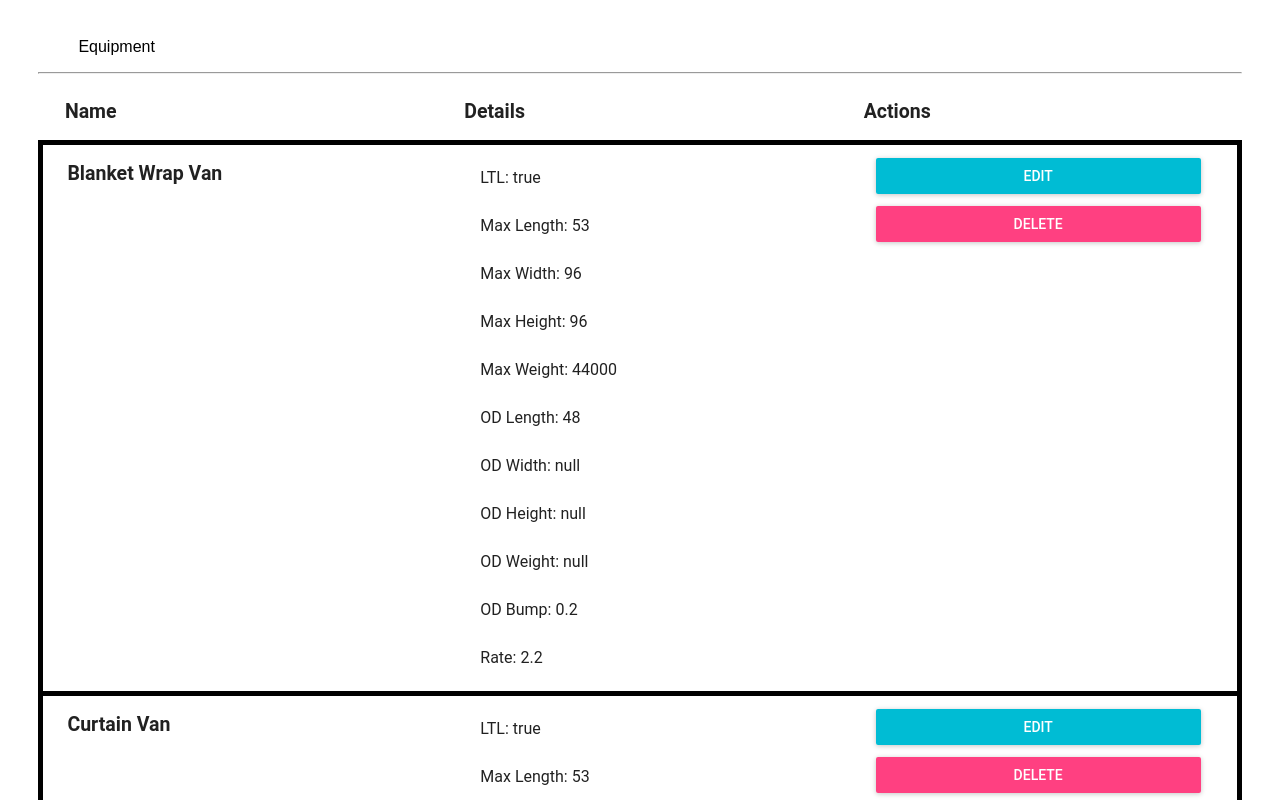
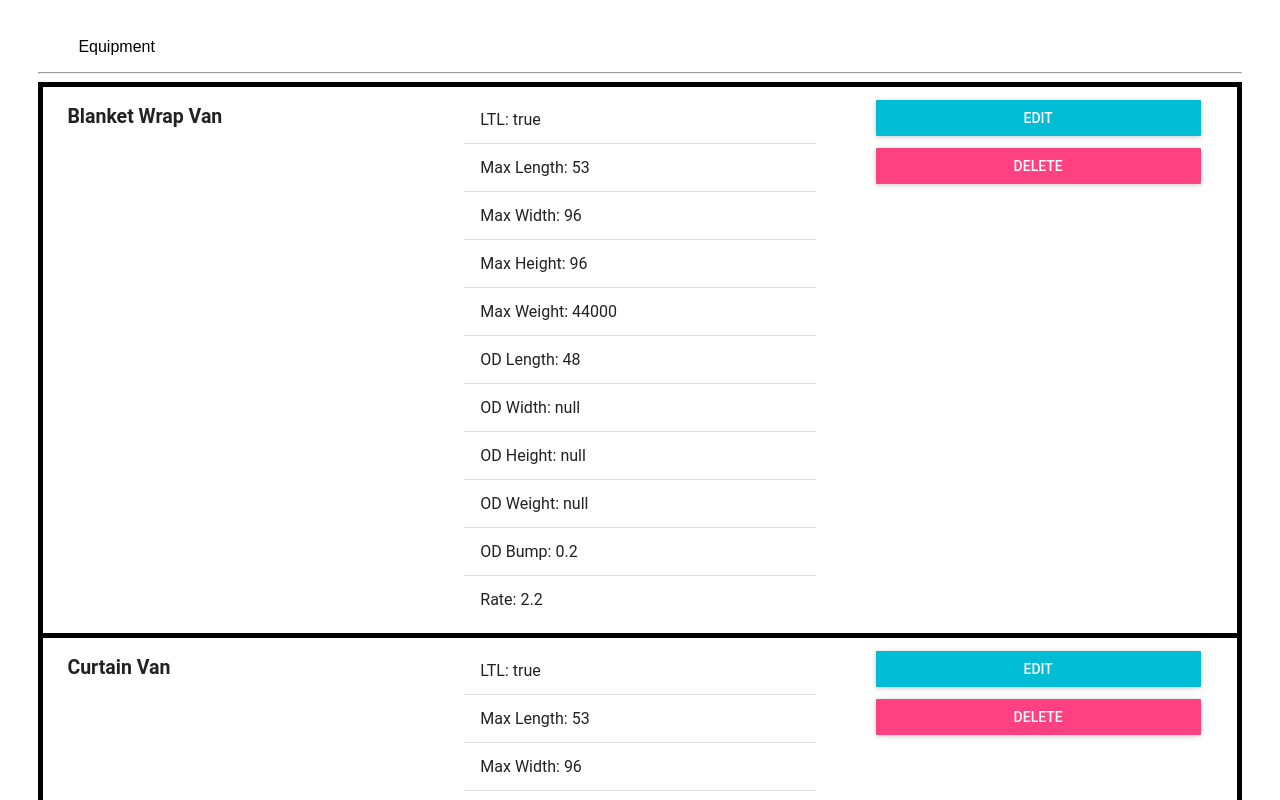
Before and after one commit to stward/equipment-admin, a React (Create React App) app: page / in a window 1280 px wide. Shown: the top 800 px of the page. Built offline with nearby package versions, Linux system fonts and the light colour scheme; what react-tap-event-plugin would draw is missing.

Commit message:
removed table lables, added dividers to table contents

```diff
--- a/src/Main.js
+++ b/src/Main.js
@@ -12,13 +12,15 @@ import {
   ListItem
 } from 'material-ui/List'
 import RaisedButton from 'material-ui/RaisedButton'
-import getMuiTheme          from 'material-ui/styles/getMuiTheme';
-import MuiThemeProvider     from 'material-ui/styles/MuiThemeProvider';
+import getMuiTheme from 'material-ui/styles/getMuiTheme'
+import MuiThemeProvider from 'material-ui/styles/MuiThemeProvider'
+import Divider from 'material-ui/Divider'
 import React, { Component } from 'react'
 
 const buttonStyle = {
   margin: 12,
-  display: 'block'
+  display: 'block',
+  backgroundColor: 'green'
 };
 
 const tableItemStyle = {
@@ -42,15 +44,25 @@ class HomeContainer extends Component {
         <TableRowColumn>
           <List>
             <ListItem>LTL: {String(x.ltl)}</ListItem>
+            <Divider />
             <ListItem>Max Length: {String(x.maxLength)}</ListItem>
+            <Divider />
             <ListItem>Max Width: {String(x.maxWidth)}</ListItem>
+            <Divider />
             <ListItem>Max Height: {String(x.maxHeight)}</ListItem>
+            <Divider />
             <ListItem>Max Weight: {String(x.maxWeight)}</ListItem>
+            <Divider />
             <ListItem>OD Length: {String(x.odLength)}</ListItem>
+            <Divider />
             <ListItem>OD Width: {String(x.odWidth)}</ListItem>
+            <Divider />
             <ListItem>OD Height: {String(x.odHeight)}</ListItem>
+            <Divider />
             <ListItem>OD Weight: {String(x.odWeight)}</ListItem>
+            <Divider />
             <ListItem>OD Bump: {String(x.odBump)}</ListItem>
+            <Divider />
             <ListItem>Rate: {String(x.rate)}</ListItem>
           </List>
         </TableRowColumn>
@@ -68,11 +80,6 @@ class HomeContainer extends Component {
         <MuiThemeProvider muiTheme={getMuiTheme()}>
           <Table>
             <TableBody displayRowCheckbox={false}>
-              <TableRow>
-                <TableRowColumn><h2>Name</h2></TableRowColumn>
-                <TableRowColumn><h2>Details</h2></TableRowColumn>
-                <TableRowColumn><h2>Actions</h2></TableRowColumn>
-              </TableRow>
               {this.renderEquipment()}
             </TableBody>
           </Table>
--- a/src/index.css
+++ b/src/index.css
@@ -3,7 +3,3 @@ body {
   padding: 0;
   font-family: sans-serif;
 };
-
-.button {
-  border-radius: 20px !important;
-}
```
